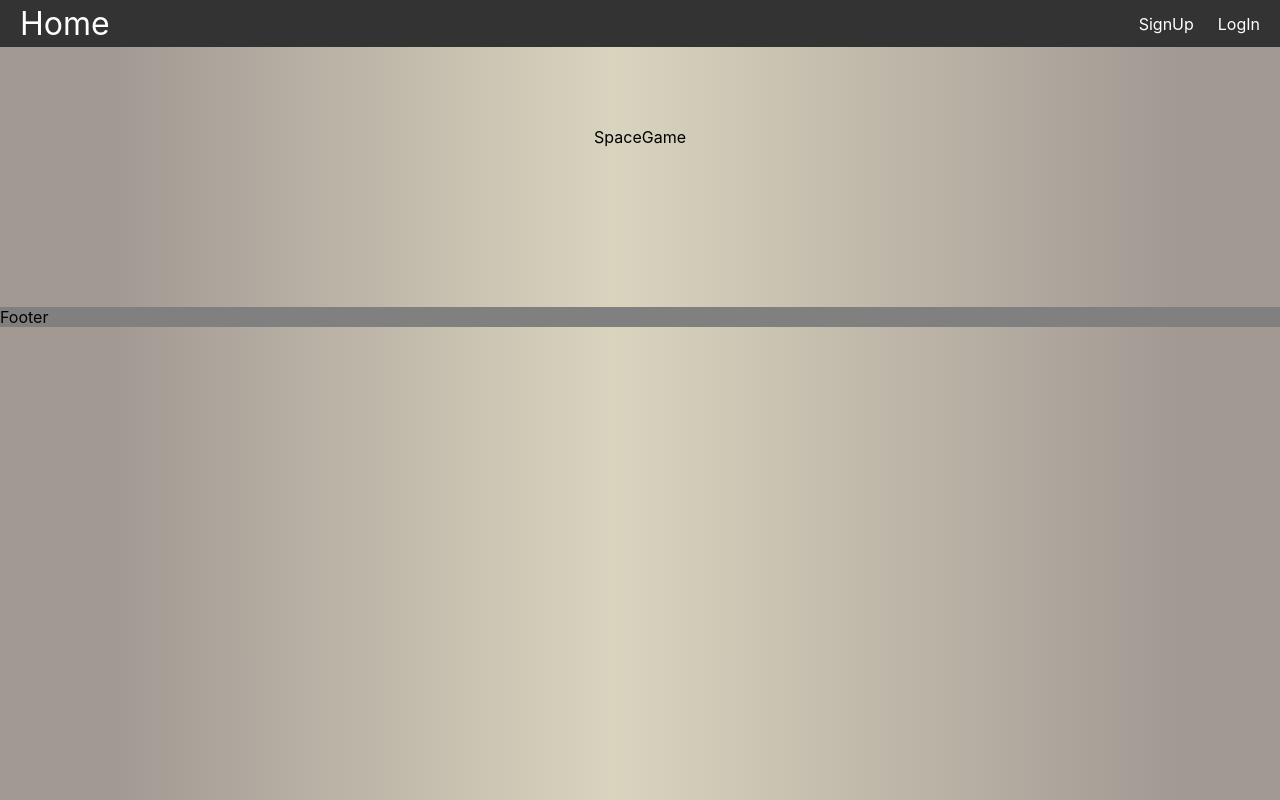
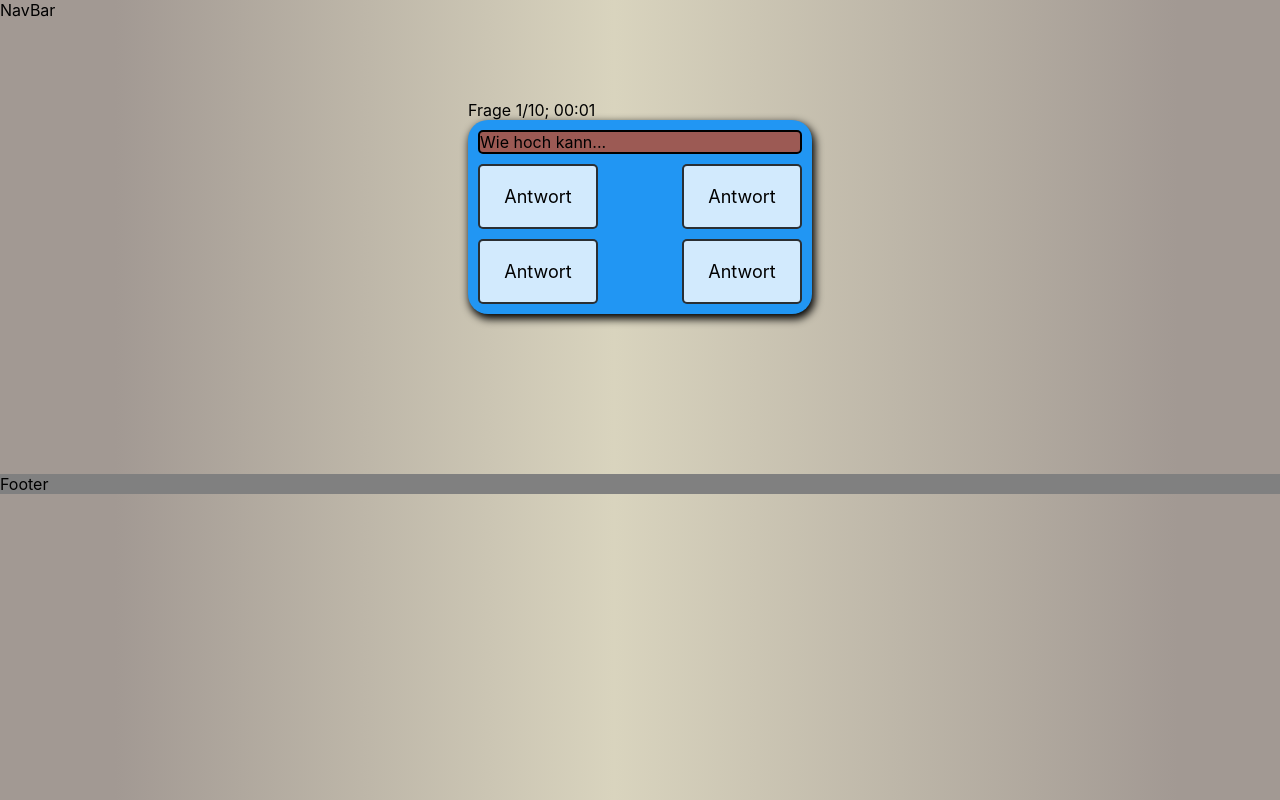
Before and after one commit to F33L1X/iq_quiz, a React (Create React App) app in the folder frontend/: page /api/quizgameWeltall in a window 1280 px wide. Built offline with nearby package versions, Linux system fonts and the light colour scheme; no server answers.

Commit message:
more changes

```diff
--- a/frontend/src/App.css
+++ b/frontend/src/App.css
@@ -1,17 +1,8 @@
 body {
-  margin-top: 20px;
+  margin: 0;
   font-family: -apple-system, BlinkMacSystemFont, sans-serif;
   background: linear-gradient(90deg, rgba(162,153,147,1) 9%, rgba(217,212,190,1) 48%, rgba(162,153,147,1) 92%);
 }
-
-.Header {
-  background-color: crimson;
-  border: 2px solid;
-  height: 20px;
-  display: flex;
-  justify-content: center;
-}
-
 
 .ScoreContainer {
   background-color: lightskyblue;
@@ -42,7 +33,6 @@ body {
   font-weight: 200;
   font-family: monospace;
   font-weight: bold;
-
 }
 
 
@@ -79,12 +69,64 @@ body {
   color:whitesmoke;
   text-shadow: 1px 1px black;
   text-align: center;
+}
+
+
+
+
+
+
+.QuizContainer {
+  display: grid;
+  grid-template-columns: 120px 5vw 120px;
+  gap: 10px;
+  background-color: #2196F3;
+  padding: 10px;
+  border-radius: 20px;
+  box-shadow: 2px 4px 8px 1px;
 
 }
+.GameFrage {
+  background-color: #9c5a54;
+  grid-column-start: 1;
+  grid-column-end: 4;
+  border: 2px solid;
+  border-radius: 5px;
+
+}
+.AntwortLeft {
+  background-color: black;
+  background-color: rgba(255, 255, 255, 0.8);
+  border: 2px solid rgba(0, 0, 0, 0.8);
+  padding: 20px;
+  font-size: 18px;
+  text-align: center;
+  grid-column-start: 1;
+  grid-column-end: 2;
+  border-radius: 5px;
+}
+.AntwortRight {
+  background-color: black;
+  background-color: rgba(255, 255, 255, 0.8);
+  border: 2px solid rgba(0, 0, 0, 0.8);
+  padding: 20px;
+  font-size: 18px;
+  text-align: center;
+  grid-column-start: 3;
+  grid-column-end: 4;
+  border-radius: 5px;
+}
+
+
+
+
+
+
+
+
 
 .Footer {
   background-color: grey;
-  display: grid;
-  grid-template-rows: auto 1fr auto;
-  grid-template-columns: 100%;
+
+
 }
--- a/frontend/src/App.js
+++ b/frontend/src/App.js
@@ -1,5 +1,4 @@
 import './App.css';
-import './Nav.css';
 import Footer from './components/Footer';
 import GameStart from './components/GameStart';
 import WelcomeFeed from './components/WelcomeFeed';
@@ -9,7 +8,7 @@ import { useEffect, useState } from "react";
 import { BrowserRouter, Routes, Route } from "react-router-dom";
 import CategorieChoose from './components/CategorieChoose';
 import Navbar from './components/NavBar'
-import SpaceGame from './components/SpaceGame'
+import QuizGame from './components/QuizGame'
 //import DenseTable from './components/Scoreboard'   //->Soll angezeigt werden wenn Game gepielt wurde
 
 async function loadCategories() {
@@ -45,7 +44,7 @@ function App() {
             <Routes>
               <Route path ="/" element={<WelcomeFeed />} />
               <Route path ="/api/categories" element={<CategorieChoose categories={categories} questions={questions} />} />
-              <Route path ="/api/quizgameWeltall" element={<SpaceGame />} />
+              <Route path ="/api/quizgameWeltall" element={<QuizGame questions={questions} />} />
             </Routes>
           </Grid>
           <Grid item xs={12}>
--- a/frontend/src/Nav.css
+++ /dev/null
@@ -1,51 +0,0 @@
-* {
-    box-sizing: border-box;
-  }
-
-  body {
-    margin: 0;
-  }
-
-  .container {
-    margin: 1rem;
-    text-align: center;
-  }
-
-  .nav {
-    background-color: #333;
-    color: white;
-    display: flex;
-    justify-content: space-between;
-    align-items: stretch;
-    gap: 2rem;
-    padding: 0 1rem;
-  }
-
-  .site-title {
-    font-size: 2rem;
-  }
-
-  .nav ul {
-    padding: 0;
-    margin: 0;
-    list-style: none;
-    display: flex;
-    gap: 1rem;
-  }
-
-  .nav a {
-    color: inherit;
-    text-decoration: none;
-    height: 100%;
-    display: flex;
-    align-items: center;
-    padding: .25rem;
-  }
-
-  .nav li.active {
-    background-color: #555;
-  }
-
-  .nav li:hover {
-    background-color: #777;
-  }
--- a/frontend/src/components/NavBar.jsx
+++ b/frontend/src/components/NavBar.jsx
@@ -1,28 +1,9 @@
-import { Link, useMatch, useResolvedPath } from "react-router-dom"
+import React from 'react'
 
-export default function Navbar() {
+function NavBar() {
   return (
-    <nav className="nav">
-      <Link to="/" className="site-title">
-        Home
-      </Link>
-      <ul>
-        <CustomLink to="/api/SignUp">SignUp</CustomLink>
-        <CustomLink to="/api/Login">LogIn</CustomLink>
-      </ul>
-    </nav>
+    <div>NavBar</div>
   )
 }
 
-function CustomLink({ to, children, ...props }) {
-  const resolvedPath = useResolvedPath(to)
-  const isActive = useMatch({ path: resolvedPath.pathname, end: true })
-
-  return (
-    <li className={isActive ? "active" : ""}>
-      <Link to={to} {...props}>
-        {children}
-      </Link>
-    </li>
-  )
-}
+export default NavBar
--- /dev/null
+++ b/frontend/src/components/QuizGame.jsx
@@ -0,0 +1,19 @@
+import React from 'react'
+
+function QuizGame({questions}) {
+  console.log ({questions})
+  return (
+    <div>Frage 1/10; 00:01
+      <div className='QuizContainer'>
+        <div className='GameFrage'>Wie hoch kann...</div>
+        <div className='AntwortLeft'>Antwort</div>
+        <div className='AntwortRight'>Antwort</div>
+        <div className='AntwortLeft'>Antwort</div>
+        <div className='AntwortRight'>Antwort</div>
+      </div>
+    </div>
+
+  )
+}
+
+export default QuizGame
--- a/frontend/src/components/SpaceGame.jsx
+++ /dev/null
@@ -1,9 +0,0 @@
-import React from 'react'
-
-function SpaceGame() {
-  return (
-    <div>SpaceGame</div>
-  )
-}
-
-export default SpaceGame
```
Also changed, not shown: frontend/src/imgs/Logo.jpg (added).
